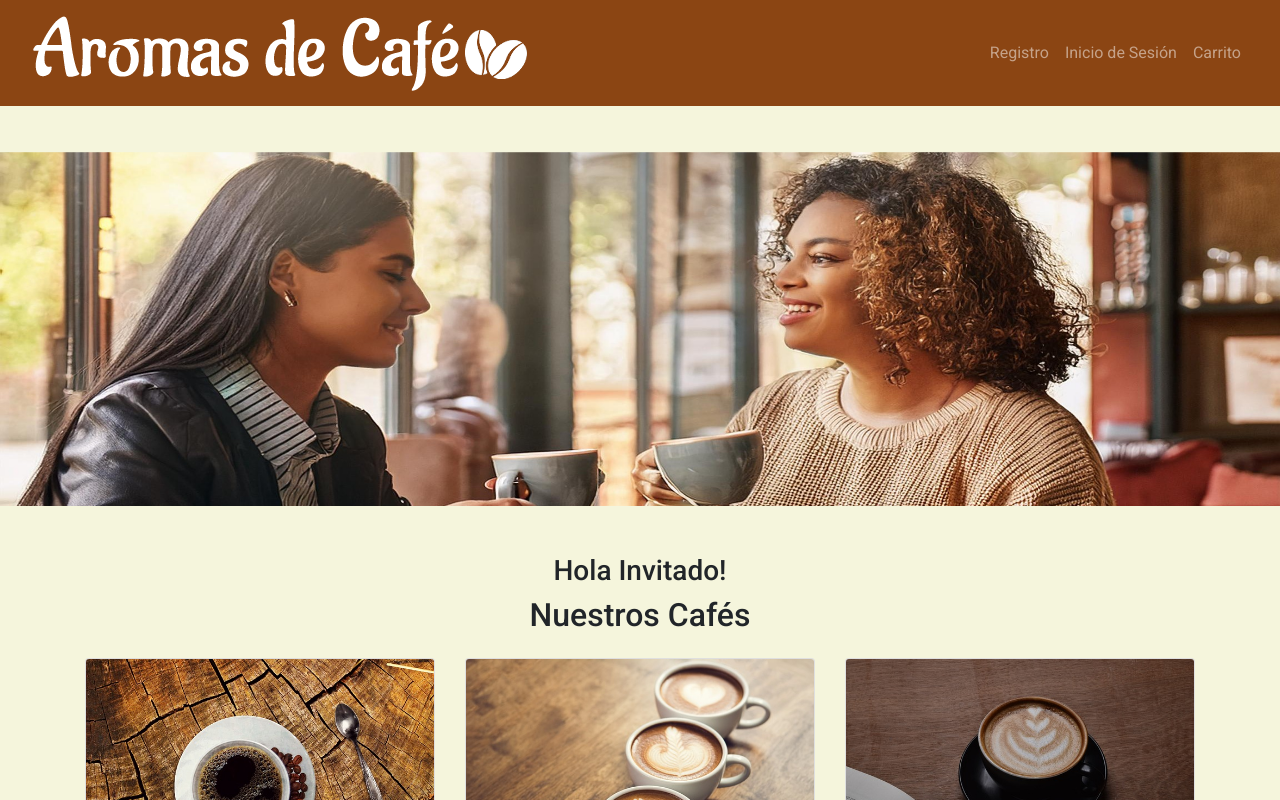
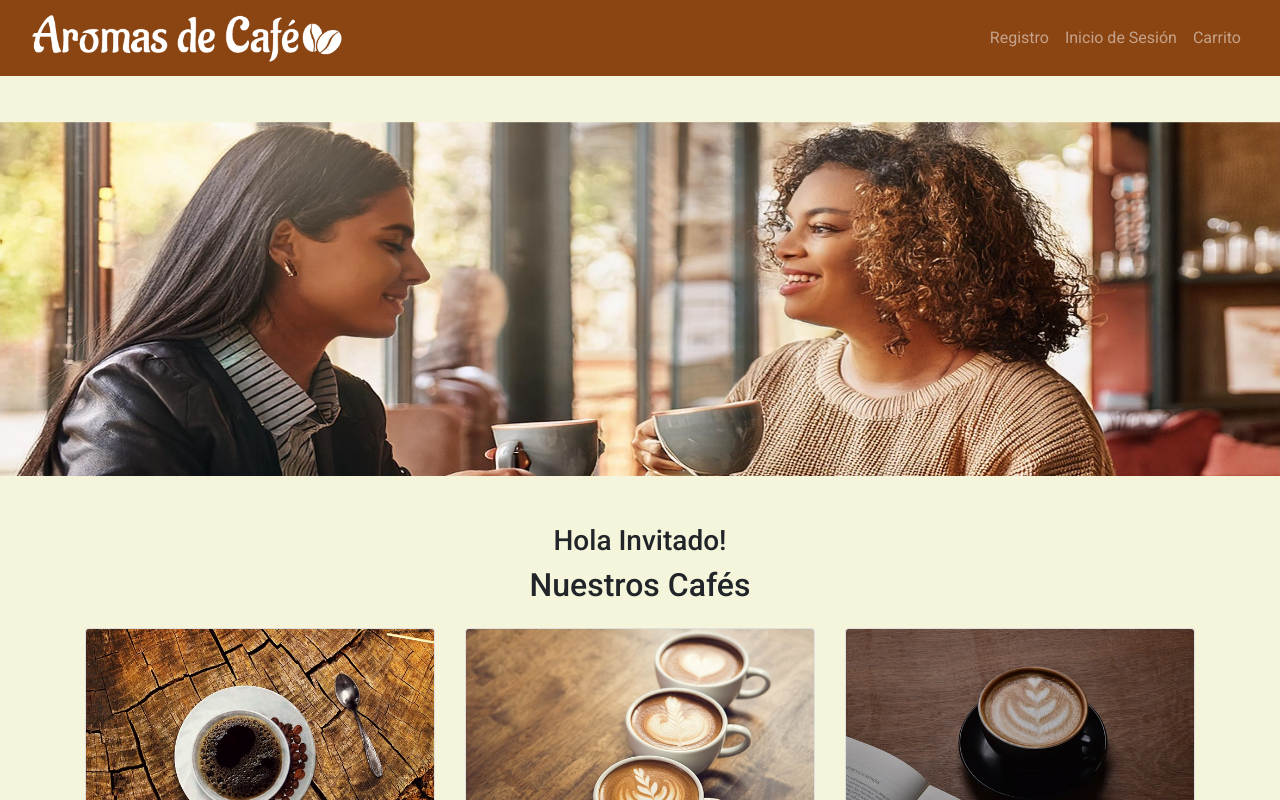
Before and after one commit to bernardpena/aromas-de-cafe, a React (Vite) app in the folder frontend/: page / in a window 1280 px wide. Shown: the top 800 px of the page. Built offline with nearby package versions, Linux system fonts and the light colour scheme; a web font is replaced by a local one.

Commit message:
Ajustando tamaño del logo

```diff
--- a/frontend/src/App.css
+++ b/frontend/src/App.css
@@ -59,6 +59,9 @@ nav{
   overflow: hidden;
 }
 
+.logo {
+  height: 50px;
+}
 .carousel-image {
   width: 100%;
   height: auto;
```
